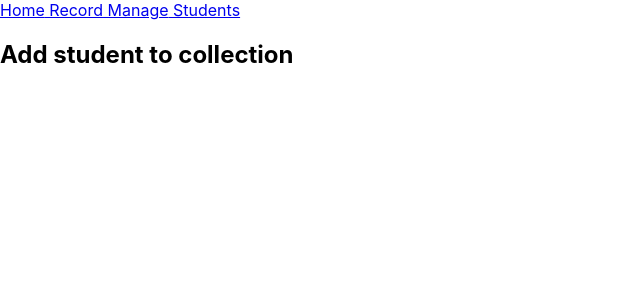
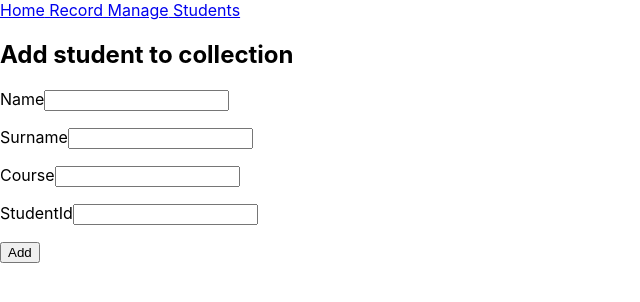
Before and after one commit to Ntshangase/register-frontend, a React (Create React App) app: page /Record in a window 1280 px wide. Shown: the top 302 px of the page, without its empty margins (0-640 px from the left). Built offline with nearby package versions, Linux system fonts and the light colour scheme.

Commit message:
record ui

```diff
--- a/src/View/Record.js
+++ b/src/View/Record.js
@@ -4,8 +4,29 @@ import Navbar from "../Model/Navbar";
 export default function Record() {
 	return (
 		<div>
-			<Navbar/>
+			<Navbar />
 			<h2>Add student to collection</h2>
+
+			<form>
+				<p>
+					<label>Name</label>
+					<input />
+				</p>
+				<p>
+					<label>Surname</label>
+					<input />
+				</p>
+				<p>
+					<label>Course</label>
+					<input />
+				</p>
+				<p>
+					<label>StudentId</label>
+					<input />
+				</p>
+
+				<button>Add</button>
+			</form>
 		</div>
 	);
 }
```
